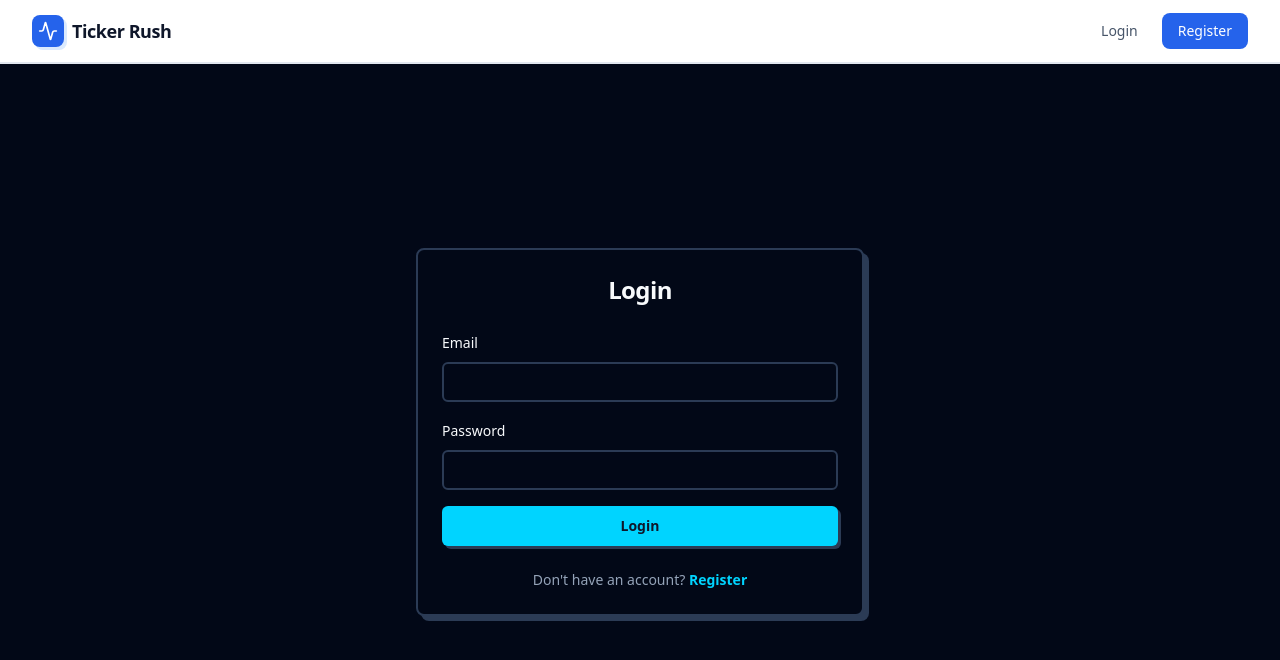
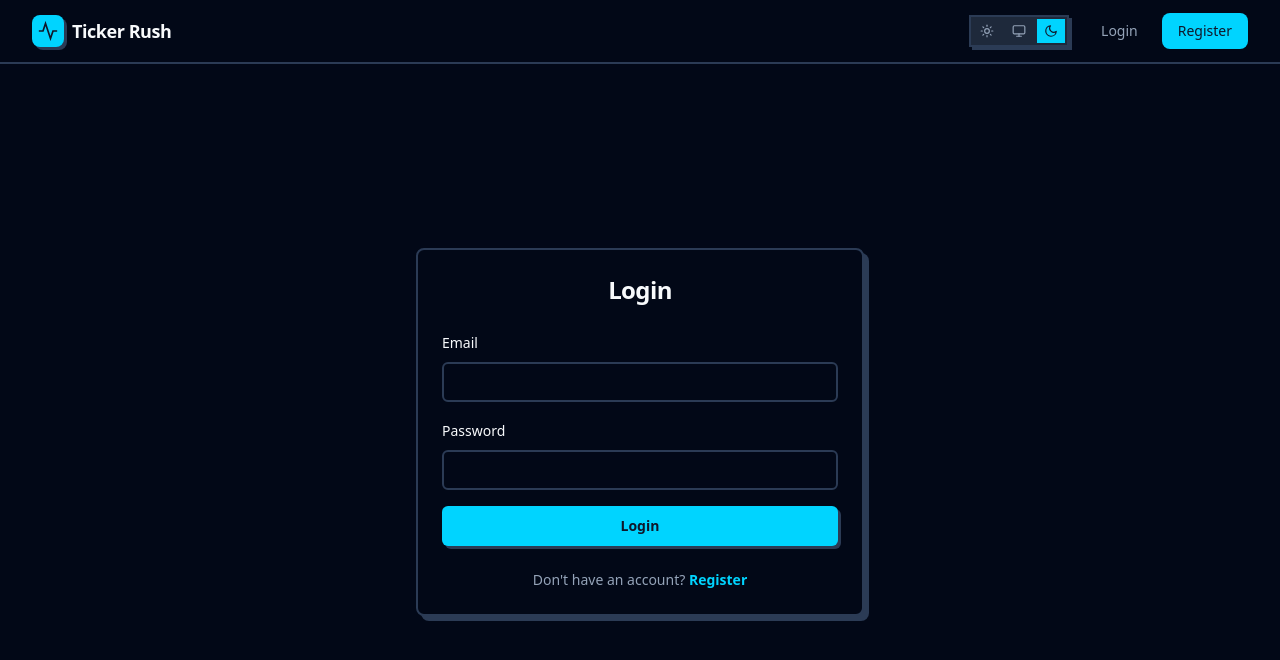
Before and after one commit to tmythicator/ticker-rush, a React (Vite) app in the folder frontend/: page /login in a window 1280 px wide. Shown: the top 660 px of the page. Built offline with nearby package versions, Linux system fonts and the light colour scheme; no server answers.

Commit message:
feat(frontend): add ThemeToggle to header, reuse customIcons

```diff
--- a/frontend/src/components/Header.tsx
+++ b/frontend/src/components/Header.tsx
@@ -1,6 +1,14 @@
-import { Activity, Wallet, BarChart2, Trophy, User, LogOut } from 'lucide-react';
+import {
+  IconActivity,
+  IconWallet,
+  IconBarChart,
+  IconTrophy,
+  IconUser,
+  IconLogOut,
+} from './icons/CustomIcons';
 import { NavLink, useNavigate } from 'react-router-dom';
 import { useAuth } from '../hooks/useAuth';
+import { ThemeToggle } from './ThemeToggle';
 
 export const Header = () => {
   const { user, logout, isAuthenticated } = useAuth();
@@ -13,23 +21,23 @@ export const Header = () => {
 
   const getLinkStyle = (isActive: boolean): string => {
     const baseStyles =
-      'flex items-center gap-2 px-3 py-2 rounded-lg text-sm font-medium transition-colors';
+      'flex items-center gap-2 px-4 py-2 text-sm font-bold transition-all border rounded-lg';
 
     if (isActive) {
-      return `${baseStyles} bg-slate-100 text-blue-600`;
+      return `${baseStyles} bg-primary text-primary-foreground border-primary shadow-sm`;
     } else {
-      return `${baseStyles} text-slate-500 hover:text-slate-900 hover:bg-slate-50`;
+      return `${baseStyles} text-muted-foreground border-transparent hover:text-foreground hover:bg-muted hover:border-border`;
     }
   };
 
   return (
-    <header className="h-16 bg-white border-b border-slate-200 flex items-center px-4 lg:px-8 justify-between sticky top-0 z-50">
+    <header className="h-16 bg-background border-b border-border flex items-center px-4 lg:px-8 justify-between sticky top-0 z-50">
       <div className="flex items-center gap-8">
         <div className="flex items-center gap-2">
-          <div className="bg-blue-600 p-1.5 rounded-lg shadow-blue-100 shadow-sm">
-            <Activity className="w-5 h-5 text-white" />
+          <div className="bg-primary p-1.5 rounded-lg shadow-sm">
+            <IconActivity className="w-5 h-5 text-primary-foreground" />
           </div>
-          <span className="font-bold text-lg tracking-tight text-slate-900 hidden sm:block">
+          <span className="font-bold text-lg tracking-tight text-foreground hidden sm:block">
             Ticker Rush
           </span>
         </div>
@@ -37,15 +45,15 @@ export const Header = () => {
         {isAuthenticated && (
           <nav className="hidden md:flex items-center gap-1">
             <NavLink to="/" className={(params) => getLinkStyle(params.isActive)}>
-              <Trophy className="w-4 h-4" />
+              <IconTrophy className="w-4 h-4" />
               Ladder
             </NavLink>
             <NavLink to="/profile" className={(params) => getLinkStyle(params.isActive)}>
-              <User className="w-4 h-4" />
+              <IconUser className="w-4 h-4" />
               Profile
             </NavLink>
             <NavLink to="/trade" className={(params) => getLinkStyle(params.isActive)}>
-              <BarChart2 className="w-4 h-4" />
+              <IconBarChart className="w-4 h-4" />
               Terminal
             </NavLink>
           </nav>
@@ -53,37 +61,38 @@ export const Header = () => {
       </div>
 
       <div className="flex items-center gap-4 text-sm font-medium">
+        <ThemeToggle />
         {isAuthenticated && user ? (
           <>
-            <div className="group flex items-center gap-2 text-slate-600 bg-slate-50 px-3 py-1.5 rounded-full border border-slate-200">
-              <Wallet className="w-4 h-4 text-slate-400" />
+            <div className="group flex items-center gap-2 text-muted-foreground bg-muted px-3 py-1.5 rounded-full border border-border">
+              <IconWallet className="w-4 h-4 text-muted-foreground" />
               <span className="tabular-nums font-mono">${user.balance.toFixed(2)}</span>
             </div>
             <div
-              className="w-9 h-9 bg-gradient-to-br from-blue-500 to-indigo-600 rounded-full border-2 border-white shadow-sm flex items-center justify-center text-white font-bold text-xs cursor-default"
+              className="w-9 h-9 bg-gradient-to-br from-blue-500 to-indigo-600 rounded-full border-2 border-background shadow-sm flex items-center justify-center text-white font-bold text-xs cursor-default"
               title={user.email}
             >
               {user.first_name ? user.first_name[0] : user.email[0]}
             </div>
             <button
               onClick={handleLogout}
-              className="p-2 text-slate-400 hover:text-slate-600 hover:bg-slate-50 rounded-lg transition-colors"
+              className="p-2 text-muted-foreground hover:text-foreground hover:bg-muted rounded-lg transition-colors"
               title="Logout"
             >
-              <LogOut className="w-5 h-5" />
+              <IconLogOut className="w-5 h-5" />
             </button>
           </>
         ) : (
           <div className="flex gap-2">
             <NavLink
               to="/login"
-              className="px-4 py-2 text-slate-600 hover:text-slate-900 font-medium"
+              className="px-4 py-2 text-muted-foreground hover:text-foreground font-medium"
             >
               Login
             </NavLink>
             <NavLink
               to="/register"
-              className="px-4 py-2 bg-blue-600 hover:bg-blue-700 text-white rounded-lg font-medium transition-colors"
+              className="px-4 py-2 bg-primary hover:bg-primary/90 text-primary-foreground rounded-lg font-medium transition-colors"
             >
               Register
             </NavLink>
```
